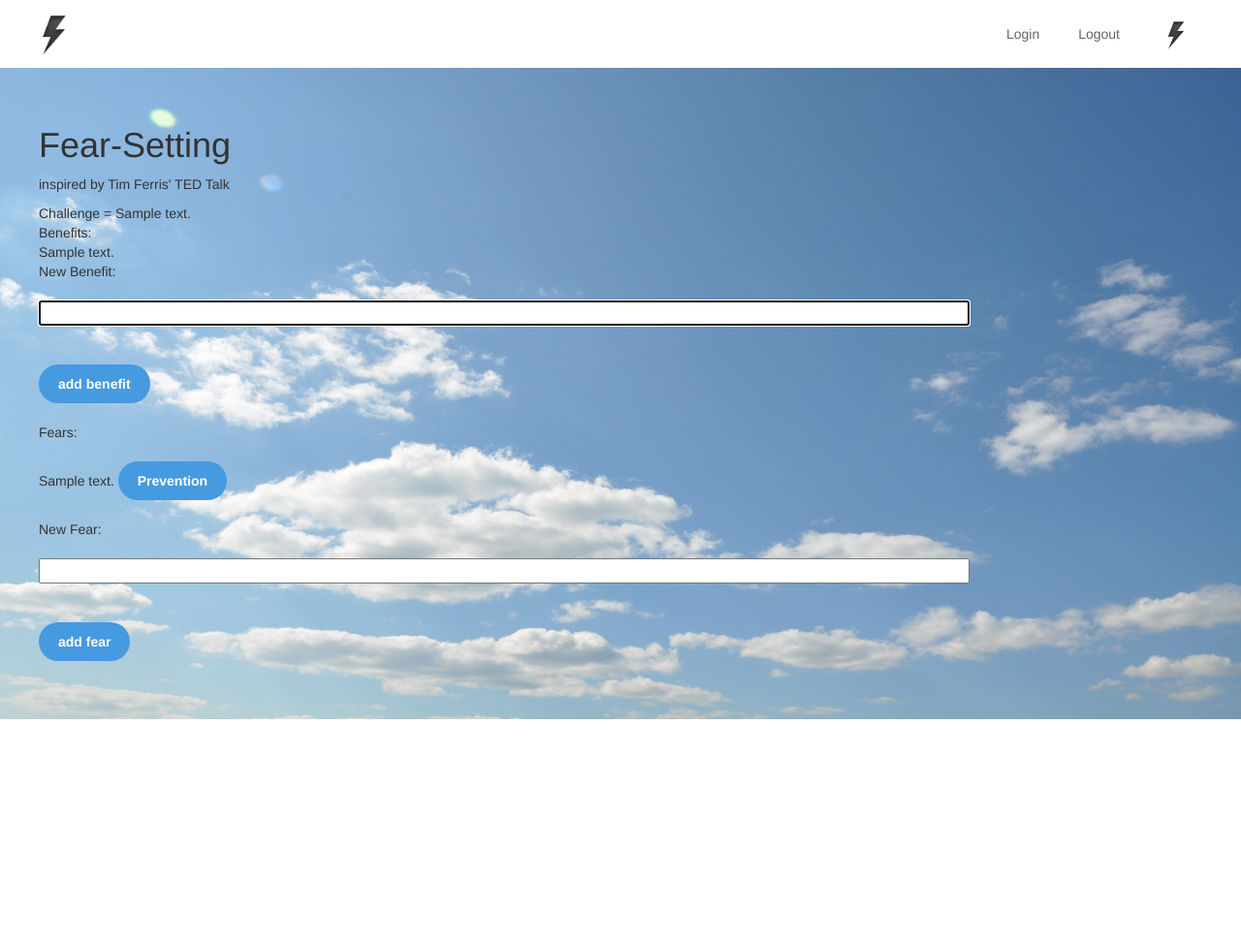
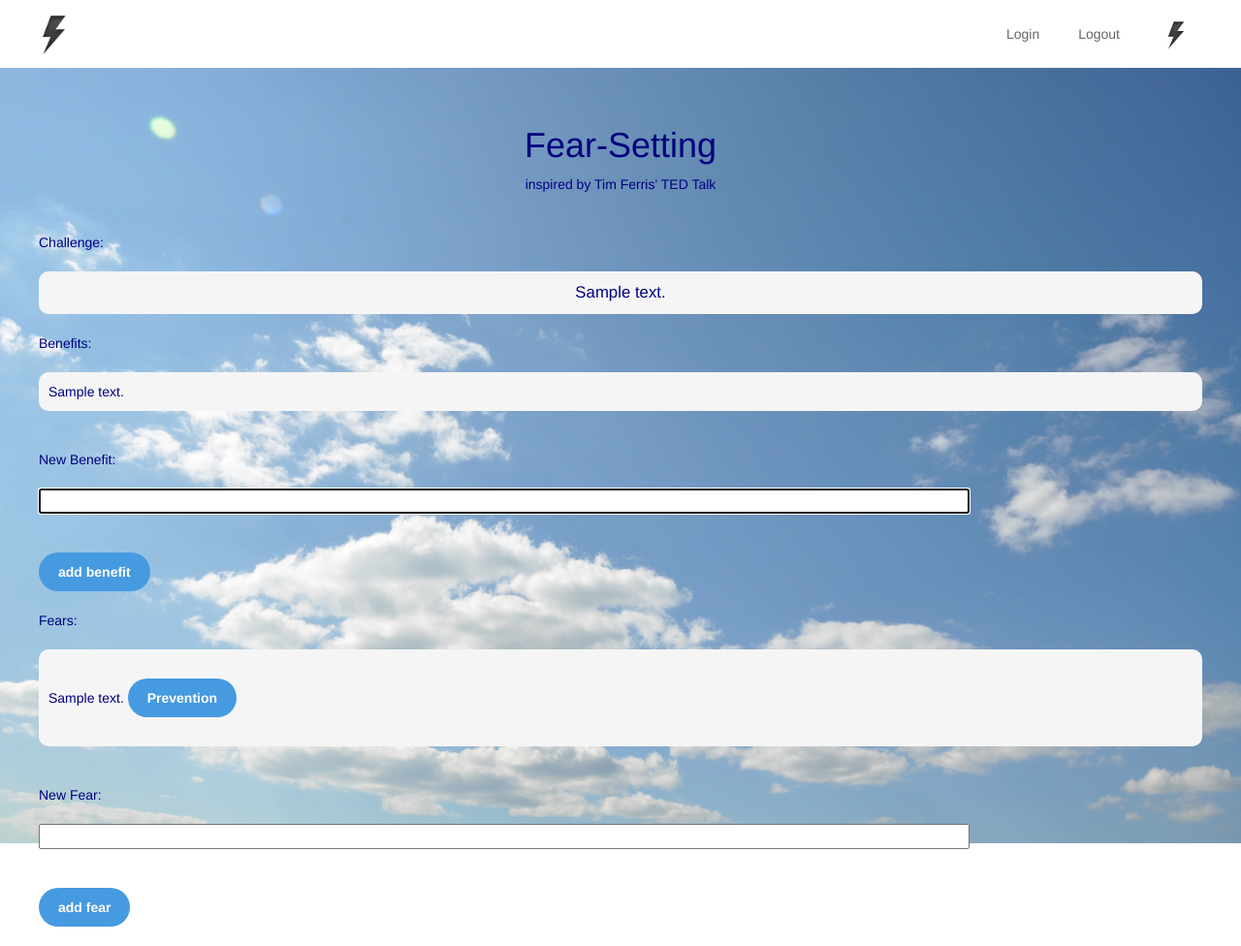
Before and after one commit to JoannesPaanakker/fearsetting, a Rails app: page /challenges/1/benefits/new in a window 1280 px wide. Shown: the whole page at 97% size. Before the commit the page ends 742 px from the top, so only its background shows below. Run offline with Rails 7, Linux system fonts and the light colour scheme; a user stored in the database is signed in; tables that the repository leaves empty hold one stand-in row (values such as "Sample post"); style sheets or scripts are compiled from the project's sources; some libraries are stand-ins or nearby versions.

Commit message:
add show challenge

```diff
--- a/app/assets/stylesheets/components/_front_end_items.scss
+++ b/app/assets/stylesheets/components/_front_end_items.scss
@@ -19,3 +19,28 @@
         color: white;
     }
   }
+
+  .kop {
+      text-align: center;
+      padding-bottom: 30px;
+  }
+
+  .challenge {
+    font-size: larger;
+    text-align: center;
+    margin-top: 20px;
+    margin-bottom: 20px;
+    border-color: midnightblue;
+    border-radius: 10px;
+    background-color: whitesmoke;
+    padding: 10px;
+  }
+
+  .textbox {
+    margin-top: 20px;
+    margin-bottom: 20px;
+    border-color: midnightblue;
+    border-radius: 10px;
+    background-color: whitesmoke;
+    padding: 10px;
+  }
--- a/app/assets/stylesheets/components/_wrapper.scss
+++ b/app/assets/stylesheets/components/_wrapper.scss
@@ -1,6 +1,8 @@
 .wrapper {
+   height: 100vh;
    background-image: url("clear_sky.jpg");
    background-repeat: no-repeat;
    background-size: 100% 100%;
    padding: 40px;
+   color: navy;
 }
--- a/app/views/benefits/new.html.erb
+++ b/app/views/benefits/new.html.erb
@@ -1,13 +1,18 @@
+<div class="kop">
 <h1>Fear-Setting</h1>
 <p>inspired by Tim Ferris' TED Talk</p>
+</div>
+Challenge:
+<div class="challenge">
+    <%= @challenge.description %>
+</div>
 
-Challenge = <%= @challenge.description %>
-<br />
 <% if @benefits %>
 Benefits:
     <% @benefits.each do |b| %>
-        <br />
-        <%= b.description %>
+        <div class="textbox">
+            <%= b.description %>
+        </div>
     <% end %>
 <% end %>
 <br />
@@ -23,9 +28,11 @@ Benefits:
 <% if @fears %>
 Fears:
     <% @fears.each do |f| %>
-     <br />
-        <%= f.description %>
-        <button class="knop-1"><%= link_to "Prevention", new_fear_prevention_path(f) %></button>
+        <div class="textbox">
+            <%= f.description %>
+            <button class="knop-1"><%= link_to "Prevention", new_fear_prevention_path(f) %></button>
+        </div>
+
     <% end %>
 <% end %>
 <br />
```
Also changed, not shown: app/views/challenges/index.html.erb (added, +25 -0 lines), app/views/fixes/new.html.erb (+14 -8 lines), app/views/pages/home.html.erb (+5 -4 lines), app/views/preventions/new.html.erb (+11 -6 lines).
